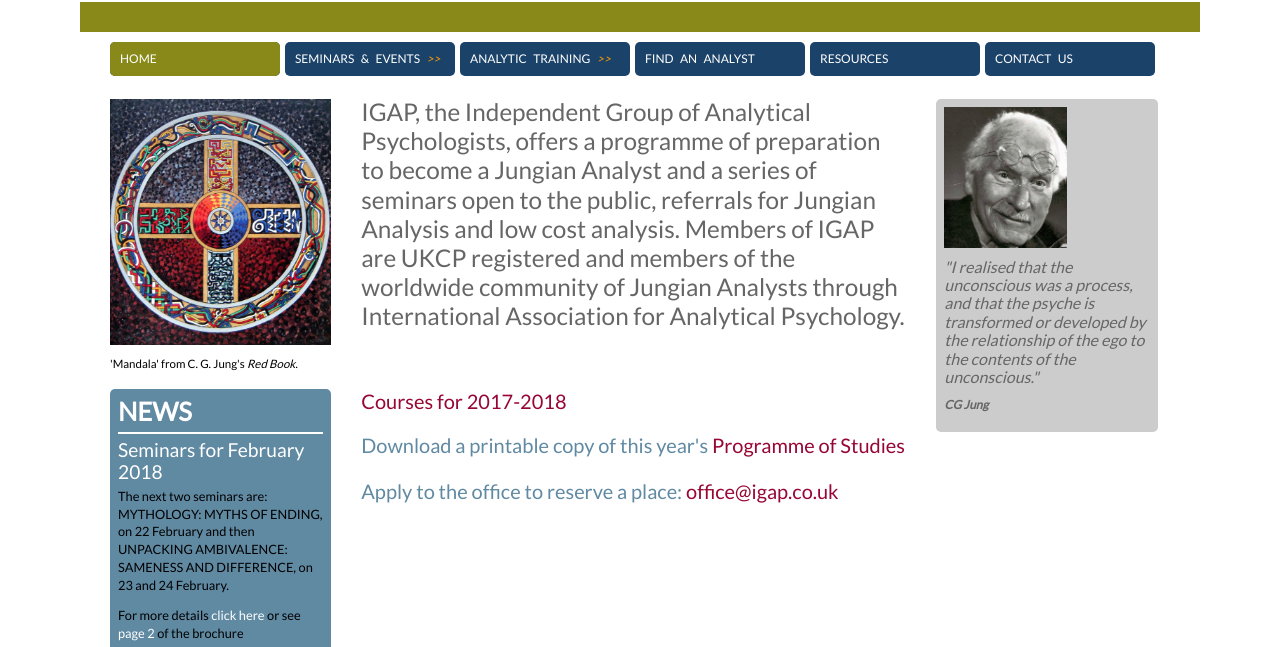
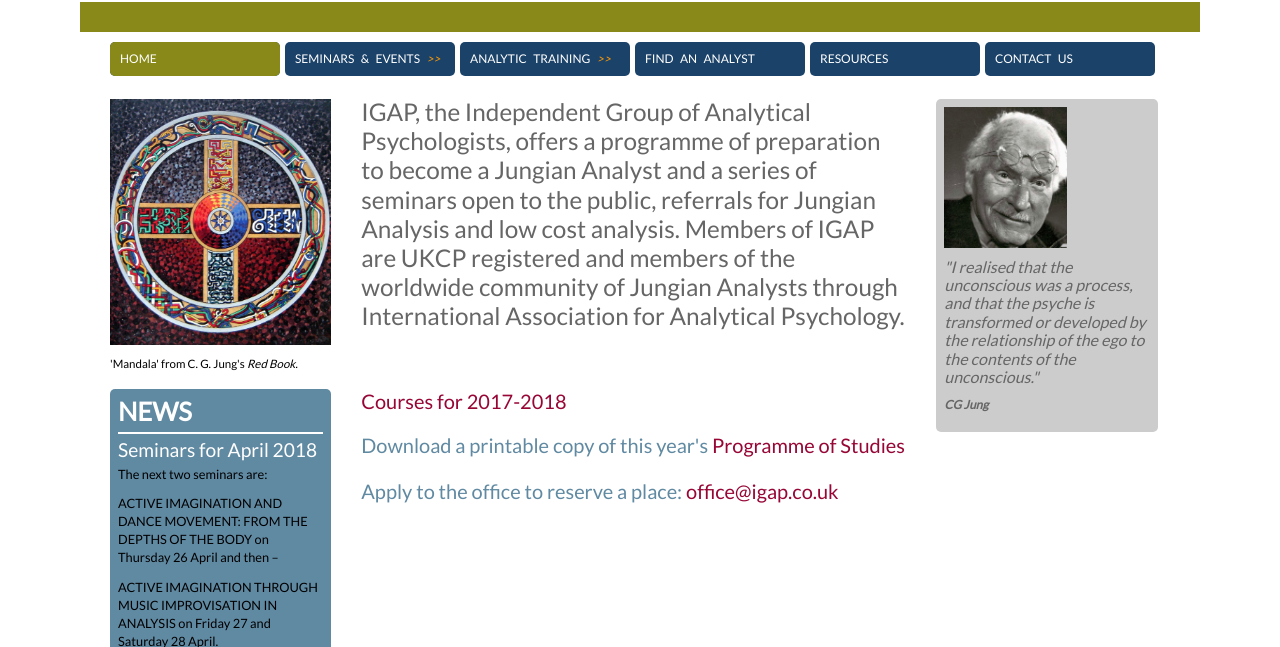
Before and after one commit to CHKass/IGAPgit, a website: page app/index.html in a window 1280 px wide. Shown: the part 153-800 px from the top of the page. Drawn offline with Linux system fonts and the light colour scheme.

Commit message:
April updates of corses plus minor Find amends

```diff
--- a/app/index.html
+++ b/app/index.html
@@ -90,10 +90,12 @@
 
 				    <div class="col-greyblue">
                		<h1>NEWS</h1>
-						<h2>Seminars for February 2018</h2>
-							<p>The next two seminars are: MYTHOLOGY: MYTHS OF ENDING, on 22 February and then UNPACKING AMBIVALENCE: SAMENESS AND DIFFERENCE, on 23 and 24 February.</p>
+						<h2>Seminars for April 2018</h2>
+							<p>The next two seminars are:</p>
+                            <p>ACTIVE IMAGINATION AND DANCE MOVEMENT: FROM THE DEPTHS OF THE BODY on Thursday 26 April and then –</p>
+                            <p>ACTIVE IMAGINATION THROUGH MUSIC IMPROVISATION IN ANALYSIS on Friday 27 and Saturday 28 April.</p>
 
-							<p>For more details <a href="spring.html">click here</a> or see <a href="Programme17-18.pdf">page 2</a> of the brochure</p>
+							<p>For more details <a href="summer.html">click here</a> or see <a href="Programme17-18.pdf">pages 10 and 11</a> of the brochure</p>
                     <h1></h1>
 
                     </div>
```
Also changed, not shown: app/find.html (+6 -6 lines).
